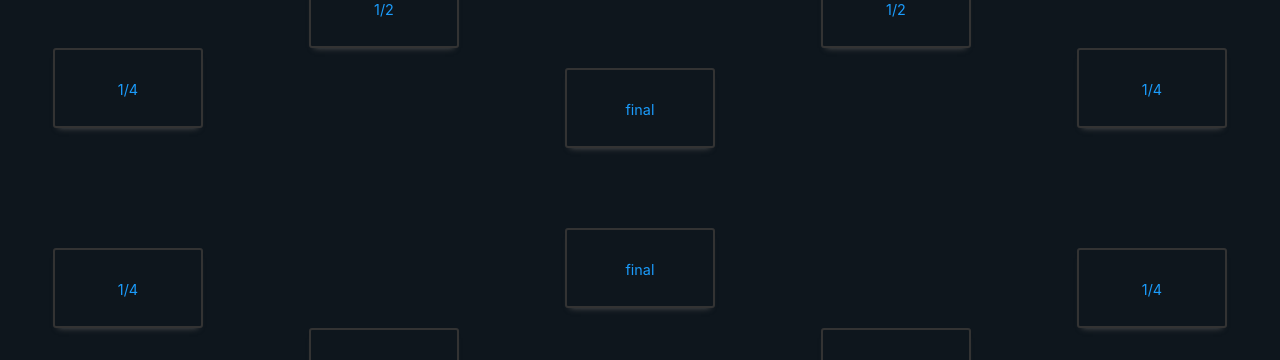
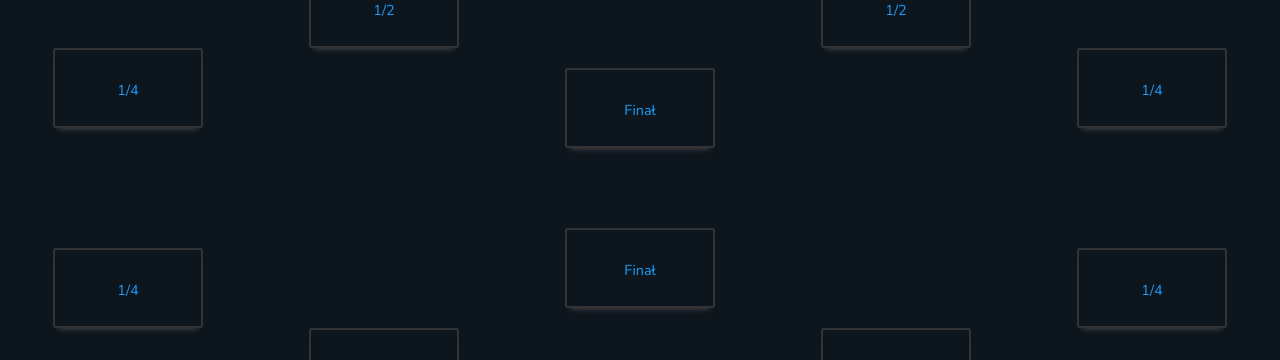
Before and after one commit to PatrickInFrontEnd/ZLP, a React (Create React App) app: page /drabinka in a window 1280 px wide. Shown: the part 252-612 px from the top of the page. Built offline with nearby package versions, Linux system fonts and the light colour scheme.

Commit message:
Change the family font to the same everywhere and change the width

```diff
--- a/src/Components/BlueHeader.jsx
+++ b/src/Components/BlueHeader.jsx
@@ -8,7 +8,7 @@ export const BlueHeader = styled.h1`
   margin: 0 auto 50px;
   font-size:${(props) => props.isFZ ? '32px' : '46px'};
   font-weight: 700;
-  font-family:'Nunito','Montserrat','Arial','Sans-Serif';
+  font-family: "Nunito", "Saira", "Montserrat", "Arial", "Sans-Serif";
   color: ${Colors.white};
   border-top: 4px solid #1b9cfc;
   border-bottom: 4px solid #1b9cfc;
--- a/src/Components/Patrykcomp/MainPg.jsx
+++ b/src/Components/Patrykcomp/MainPg.jsx
@@ -156,7 +156,7 @@ const MainContent = styled.section`
   padding: 100px 30px 50px;
   background-color: ${Colors.bgColor};
   color: #1b9cfc;
-  font-family: "Montserrat", "Saira", "Nunito", "Arial", "Sans-Serif";
+  font-family: "Nunito", "Saira", "Montserrat", "Arial", "Sans-Serif";
 `;
 
 const Content = styled.section`
--- a/src/Components/Wrapper.jsx
+++ b/src/Components/Wrapper.jsx
@@ -1,7 +1,7 @@
 import styled from 'styled-components';
 
 export const Wrapper = styled.div`
-max-width: 1200px;
+max-width: 1400px;
 margin: 0 auto;
 min-height:calc(100vh -80px);
 padding:30px 60px 1px;
--- a/src/pages/LadderPage.jsx
+++ b/src/pages/LadderPage.jsx
@@ -3,8 +3,9 @@ import styled from "styled-components";
 import { Colors } from "../Components/Colors";
 
 const Container = styled.div`
-    max-width: 1300px;
+    max-width: 1400px;
     margin: 0 auto;
+    font-family: "Nunito", "Saira", "Montserrat", "Arial", "Sans-Serif";
 `;
 const Ledder = styled.section`
     display: flex;
@@ -232,13 +233,13 @@ class LedderPage extends Component {
                     <Collection>
                         <PlaceOfTeam>
                             <Final>
-                                <PInLederSection>final</PInLederSection>
+                                <PInLederSection>Finał</PInLederSection>
                             </Final>
                         </PlaceOfTeam>
                         <Icon><I></I></Icon>
                         <PlaceOfTeam>
                             <Final>
-                                <PInLederSection>final</PInLederSection>
+                                <PInLederSection>Finał</PInLederSection>
                             </Final>
                         </PlaceOfTeam>
                     </Collection>
--- a/src/pages/SignInPage.jsx
+++ b/src/pages/SignInPage.jsx
@@ -3,7 +3,7 @@ import styled from "styled-components";
 import "bulma";
 
 const Container = styled.div`
-  font-family: "Nunito";
+font-family: "Nunito", "Saira", "Montserrat", "Arial", "Sans-Serif";
   width: 500px;
   padding: 150px 0 0 0;
   margin: 0 auto 0;
@@ -31,14 +31,14 @@ const Form = styled.form`
   width: 100%;
 `;
 const Button = styled.button`
-  font-family: "Nunito" !important;
+font-family: "Nunito", "Saira", "Montserrat", "Arial", "Sans-Serif";
   background-color: #3273dc !important;
   &:hover {
     background-color: #1051ba !important;
   }
 `;
 const Input = styled.input`
-  font-family: "Nunito" !important;
+font-family: "Nunito", "Saira", "Montserrat", "Arial", "Sans-Serif";
 `;
 
 class SignInPage extends Component {
```
